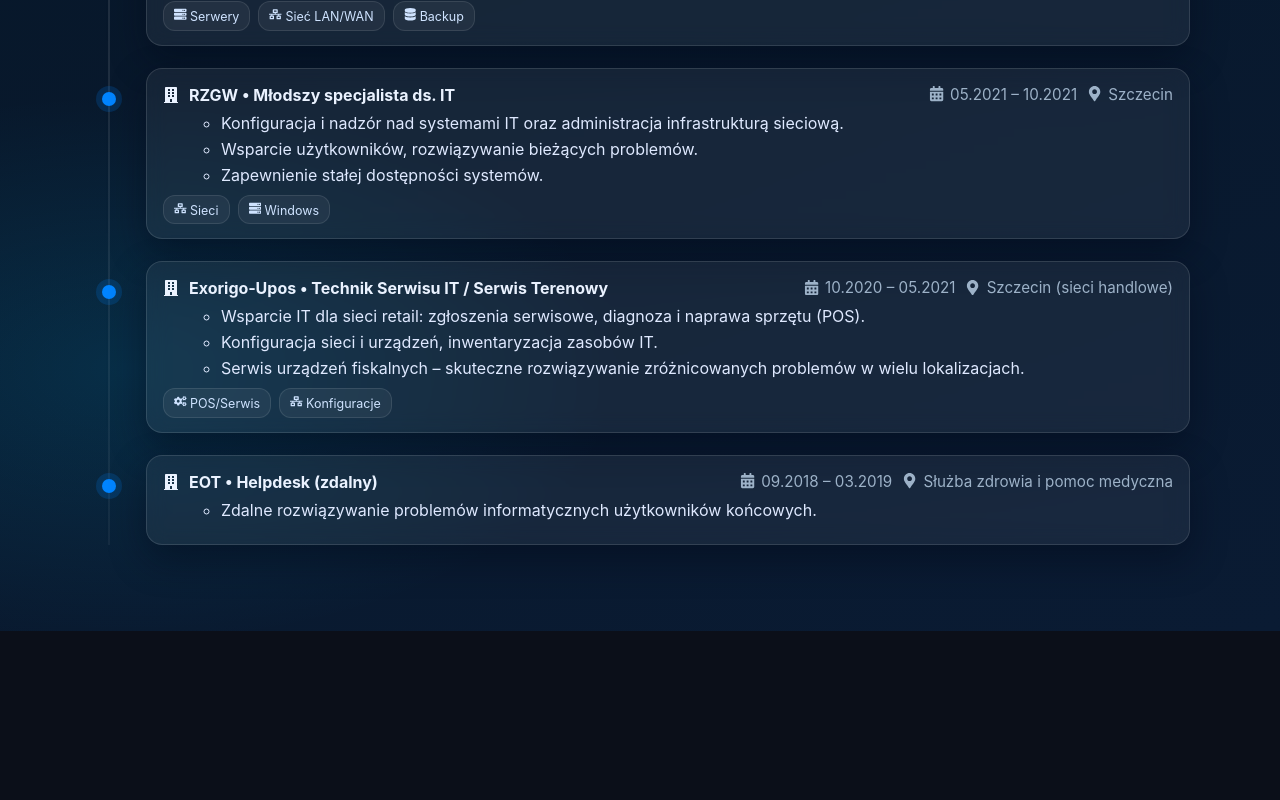
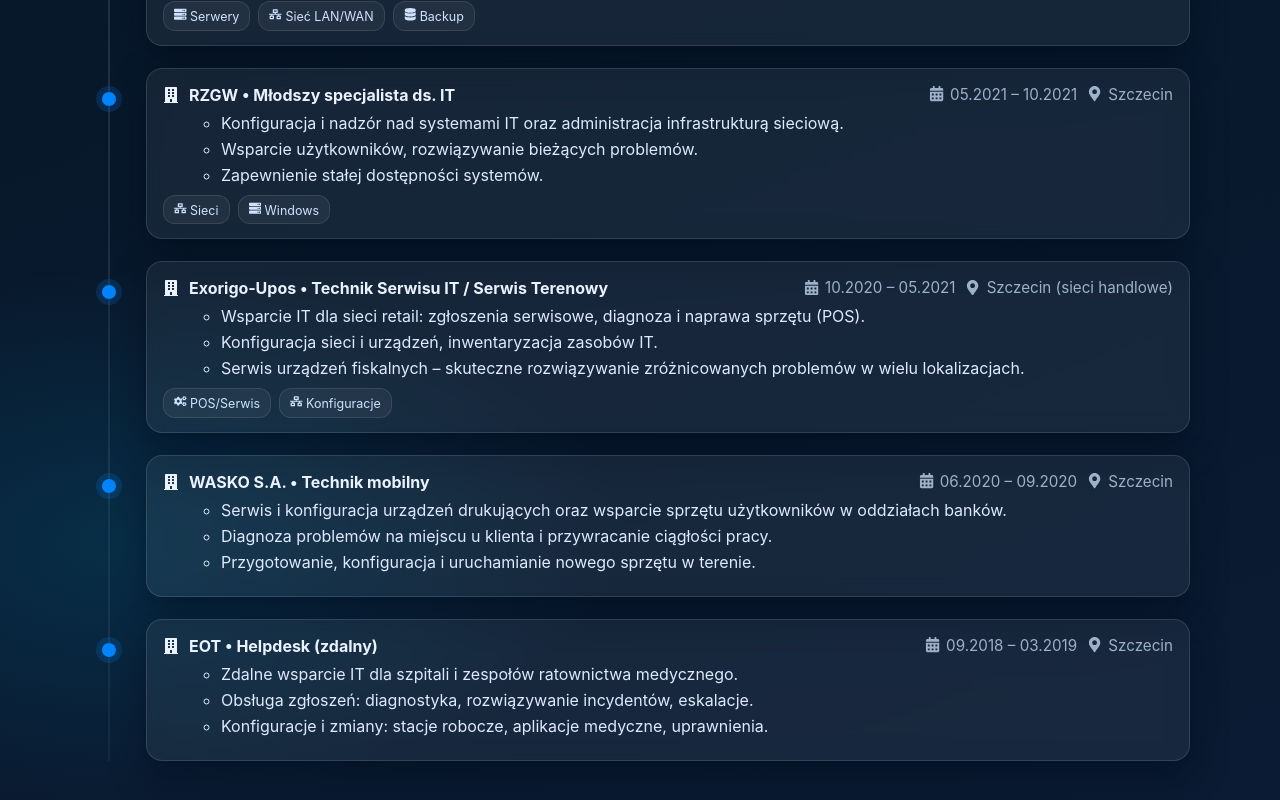
Before and after one commit to shellupski/Moja-strona, a React (Create React App) app: page /Moja-strona/experience in a window 1280 px wide. Shown: the part 868-1668 px from the top of the page. Before the commit the page ends 1499 px from the top, so only its background shows below. Built offline with nearby package versions, Linux system fonts and the light colour scheme.

Commit message:
update experience i jakies poprawki

```diff
--- a/src/components/Experience.js
+++ b/src/components/Experience.js
@@ -152,7 +152,25 @@
                             </div>
                         </div>
                     </li>
-
+                    <li className="exp__item">
+                        <div className="exp__pin" aria-hidden="true" />
+                        <div className="exp__card">
+                            <div className="exp__top">
+                                <div className="exp__where">
+                                    <FaBuilding /> WASKO S.A. • Technik mobilny
+                                </div>
+                                <div className="exp__meta">
+                                    <span className="exp__meta-item"><FaCalendarAlt /> 06.2020 – 09.2020</span>
+                                    <span className="exp__meta-item"><FaMapMarkerAlt /> Szczecin</span>
+                                </div>
+                            </div>
+                            <ul className="exp__bullets">
+                                <li>Serwis i konfiguracja urządzeń drukujących oraz wsparcie sprzętu użytkowników w oddziałach banków.</li>
+                                <li>Diagnoza problemów na miejscu u klienta i przywracanie ciągłości pracy.</li>
+                                <li>Przygotowanie, konfiguracja i uruchamianie nowego sprzętu w terenie.</li>
+                            </ul>
+                        </div>
+                    </li>
                     {/* EOT */}
                     <li className="exp__item">
                         <div className="exp__pin" aria-hidden="true" />
@@ -163,11 +181,13 @@
                                 </div>
                                 <div className="exp__meta">
                                     <span className="exp__meta-item"><FaCalendarAlt /> 09.2018 – 03.2019</span>
-                                    <span className="exp__meta-item"><FaMapMarkerAlt /> Służba zdrowia i pomoc medyczna</span>
+                                    <span className="exp__meta-item"><FaMapMarkerAlt /> Szczecin</span>
                                 </div>
                             </div>
                             <ul className="exp__bullets">
-                                <li>Zdalne rozwiązywanie problemów informatycznych użytkowników końcowych.</li>
+                                <li>Zdalne wsparcie IT dla szpitali i zespołów ratownictwa medycznego.</li>
+                                <li>Obsługa zgłoszeń: diagnostyka, rozwiązywanie incydentów, eskalacje.</li>
+                                <li>Konfiguracje i zmiany: stacje robocze, aplikacje medyczne, uprawnienia.</li>
                             </ul>
                         </div>
                     </li>
--- a/src/components/Skills.js
+++ b/src/components/Skills.js
@@ -66,7 +66,7 @@
         key: "db",
         label: "Bazy danych",
         items: [
-            { name: "MySQL", level: "Zaawansowany", Icon: SiMysql, notes: "administracja, optymalizacja, kopie" },
+            { name: "MySQL", level: "Średniozaawansowany", Icon: SiMysql, notes: "administracja, optymalizacja, kopie" },
             { name: "PostgreSQL", level: "Podstawy", Icon: SiPostgresql },
             { name: "SQL (zapytania, optymalizacja)", level: "Średniozaawansowany", Icon: FaDatabase }
         ]
@@ -102,7 +102,8 @@
         label: "Narzędzia i praktyki",
         items: [
             { name: "Jira", level: "Zaawansowany", Icon: SiJira },
-            { name: "GitLab", level: "Zaawansowany", Icon: SiGitlab },
+            { name: "GitLab", level: "Podstawy", Icon: SiGitlab },
+            { name: "GitHub", level: "Średniozaawansowany", Icon: SiGit },
             { name: "Bezpieczeństwo i dobre praktyki", level: "Średniozaawansowany", Icon: FaTools }
         ]
     },
```
